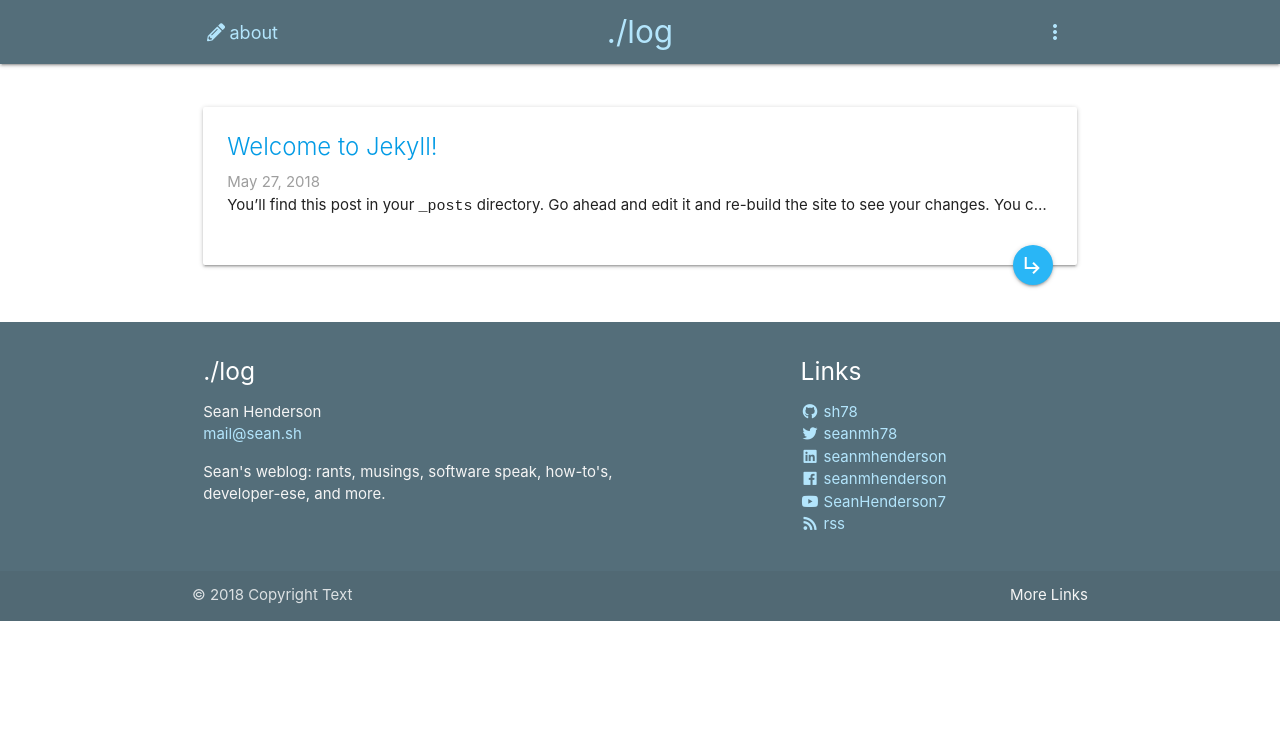
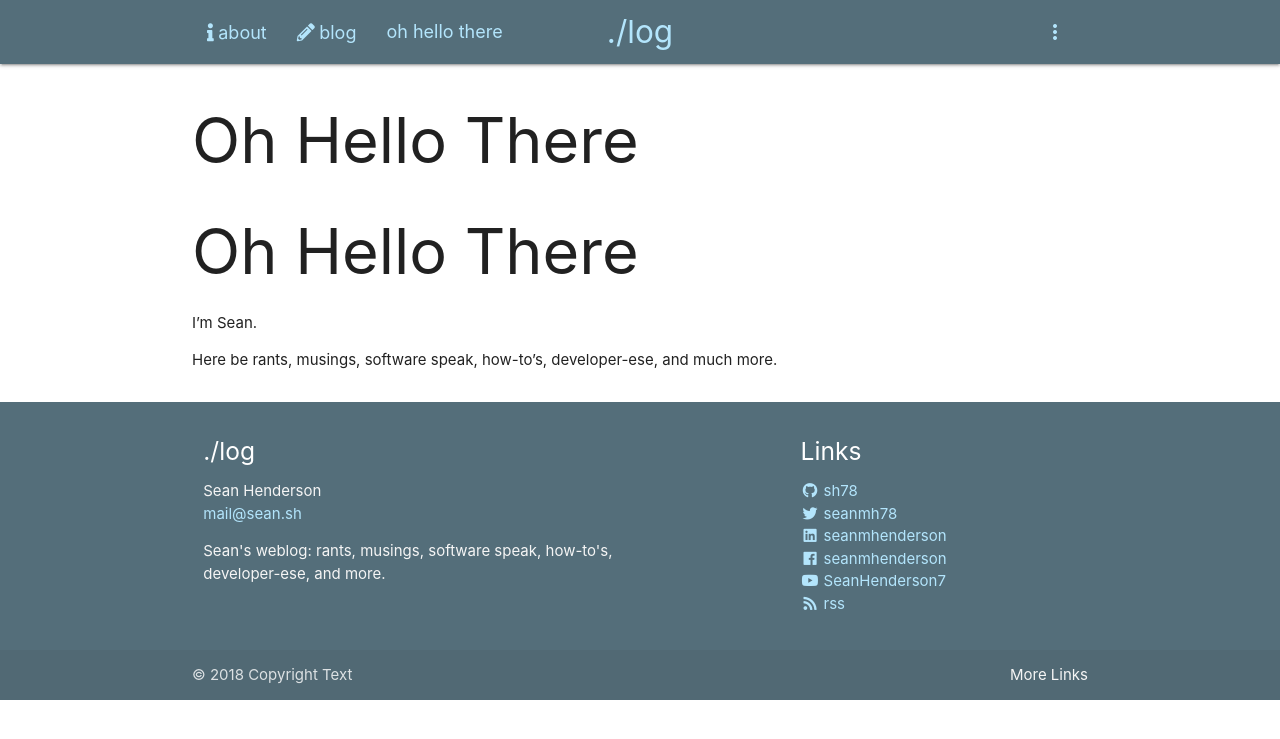
Before and after one commit to sh78/sh78.github.io, a Jekyll site: the page built from index.md, in a window 1280 px wide. Shown: the top 739 px of the page. Built offline with Jekyll 4.4.1, drawn with Linux system fonts in a browser that asks for light colours; nearby versions of some CDN libraries; our own code applies the rules of GitHub Pages for plain Markdown files.

Commit message:
use /blog instead
+ dupe home into a blog layout
+ touch blog.md page
+ simplify home layout
+ switch page icons

```diff
--- a/_config.yml
+++ b/_config.yml
@@ -34,12 +34,12 @@
 
 
 # General options
-show_excerpts: true # set to true to show excerpts on the homepage
-truncate_excerpts: true # set to true to show excerpts on the homepage
+show_excerpts: true # set to true to show excerpts on the blog page
+truncate_excerpts: true # set to true to show excerpts on the blog page
 post_columns: true # set to false to use a simple one column layout
 post_cards: true
 post_images: false
-home_posts_title: false # set to true to show the title on the home page
+blog_posts_title: false # set to true to show the title on the blog page
 
 # Minima date format
 # refer to http://shopify.github.io/liquid/filters/date/ if you want to customize this
@@ -49,7 +49,7 @@
 # If you want to link only specific pages in your header, uncomment
 # this and add the path to the pages in order as they should show up
 # header_pages:
-# - about.html
+#   - about.md
 
 # Build settings
 theme: minimaterialize
--- a/_layouts/home.html
+++ b/_layouts/home.html
@@ -9,51 +9,4 @@
 
   {{ content }}
 
-  {%- if site.posts.size > 0 -%}
-  <div class="post-listing">
-    <h2 class="post-list-heading">
-      {%- if site.home_posts_title -%}{{ page.list_title | default: "Posts" }}{%- endif -%}
-    </h2>
-    <div class="row{% if site.post_columns %} fill-height{% endif %}">
-      {%- for post in site.posts -%}
-      <div class="col s12{% if site.post_columns %} m6{% endif %}">
-        <div class="{%- if site.post_cards -%}card{%- endif -%}">
-          {%- if site.post_images -%}
-            <div class="card-image">
-              <img src="images/sample-1.jpg">
-            </div>
-          {%- endif -%}
-          <div class="{%- if site.post_cards -%}card-content{%- endif -%}">
-            {%- if site.post_cards -%}
-            <a class="btn-floating halfway-fab waves-effect waves-light hoverable" href="{{ post.url | relative_url }}"><i class="material-icons">subdirectory_arrow_right</i></a>
-            {%- endif -%}
-            <h3 class="card-title">
-              <a class="post-link" href="{{ post.url | relative_url }}">
-                {{ post.title | escape }}
-              </a>
-            </h3>
-            {%- assign date_format = site.minima.date_format | default: "%b %-d, %Y" -%}
-            <span class="post-meta grey-text">
-              <time datetime="{{ post.date }}">{{ post.date | date: date_format }}</time>
-            </span>
-            {%- if site.show_excerpts -%}
-            <p class="{%- if site.truncate_excerpts -%}truncate{%- endif -%}">{{ post.excerpt | remove: '<p>' | remove: '</p>' }}</p>
-            {%- endif -%}
-          </div>
-        </div>
-      </div>
-      {%- if site.post_columns -%}
-        {%- assign the_index_even = forloop.index | modulo: 2 -%}
-        {%- if the_index_even == 0 -%}
-    </div>
-    <div class="row fill-height">
-        {%- endif -%}
-      {%- endif -%}
-      {%- endfor -%}
-    </div>
-
-  </div>
-
-  {%- endif -%}
-
 </div>
--- a/index.md
+++ b/index.md
@@ -1,6 +1,10 @@
 ---
-# Feel free to add content and custom Front Matter to this file.
-# To modify the layout, see https://jekyllrb.com/docs/themes/#overriding-theme-defaults
-
 layout: home
 ---
+
+# Oh Hello There
+<!-- Dynamic language change, as if someone were typing -->
+
+I'm Sean.
+
+Here be rants, musings, software speak, how-to's, developer-ese, and much more.
```
Also changed, not shown: _layouts/blog.html (added, +59 -0 lines), about.md (+1 -1 lines), blog.md (added, +8 -0 lines).
